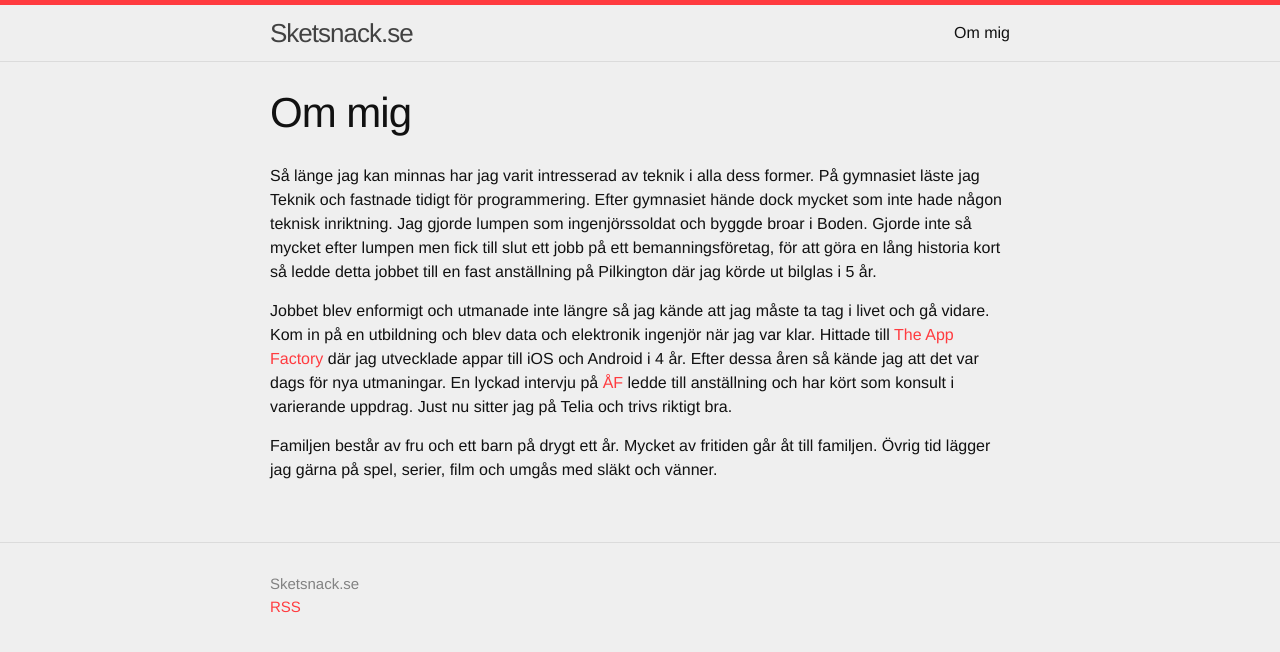
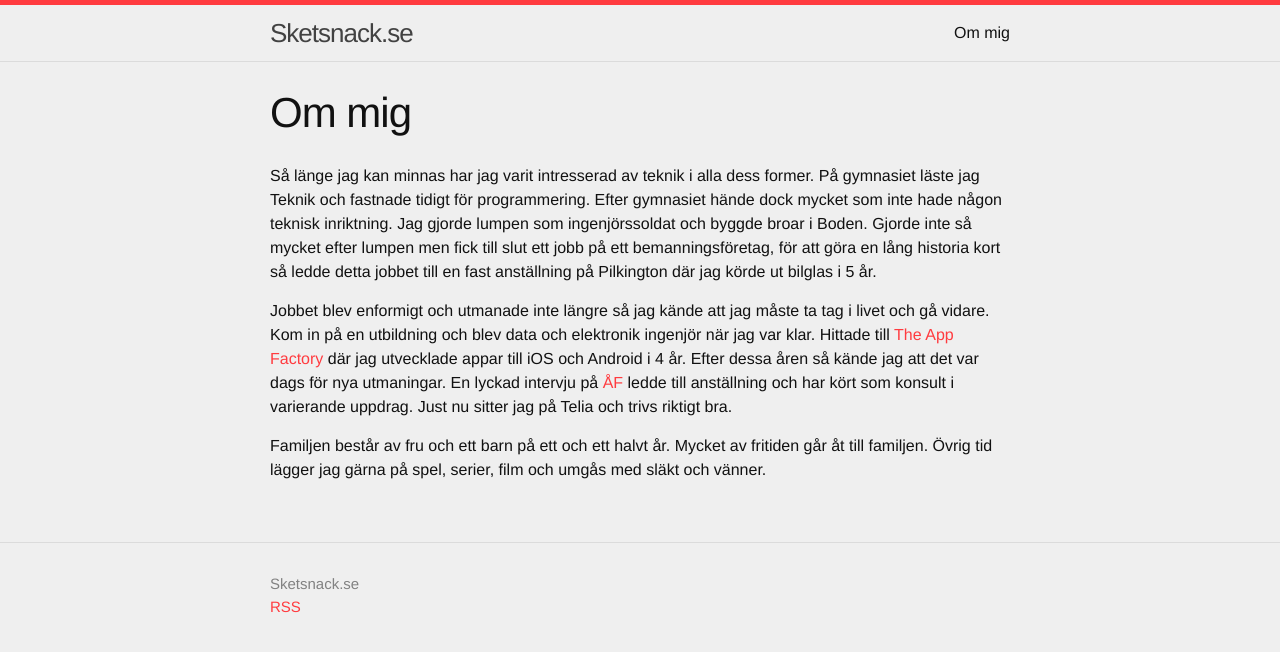
Before and after one commit to kitfr/kitfr.github.io, a Jekyll site: the page built from om.md, in a window 1280 px wide. Shown: the top 652 px of the page. Built offline with Jekyll 4.4.1, drawn with Linux system fonts in a browser that asks for light colours.

Commit message:
Update om.md

```diff
--- a/om.md
+++ b/om.md
@@ -7,4 +7,4 @@ Så länge jag kan minnas har jag varit intresserad av teknik i alla dess former
 
 Jobbet blev enformigt och utmanade inte längre så jag kände att jag måste ta tag i livet och gå vidare. Kom in på en utbildning och blev data och elektronik ingenjör när jag var klar. Hittade till [The App Factory](http://www.theappfactory.se/) där jag utvecklade appar till iOS och Android i 4 år. Efter dessa åren så kände jag att det var dags för nya utmaningar. En lyckad intervju på [ÅF](http://www.afconsult.com/) ledde till anställning och har kört som konsult i varierande uppdrag. Just nu sitter jag på Telia och trivs riktigt bra.
 
-Familjen består av fru och ett barn på drygt ett år. Mycket av fritiden går åt till familjen. Övrig tid lägger jag gärna på spel, serier, film och umgås med släkt och vänner.
+Familjen består av fru och ett barn på ett och ett halvt år. Mycket av fritiden går åt till familjen. Övrig tid lägger jag gärna på spel, serier, film och umgås med släkt och vänner.
```
